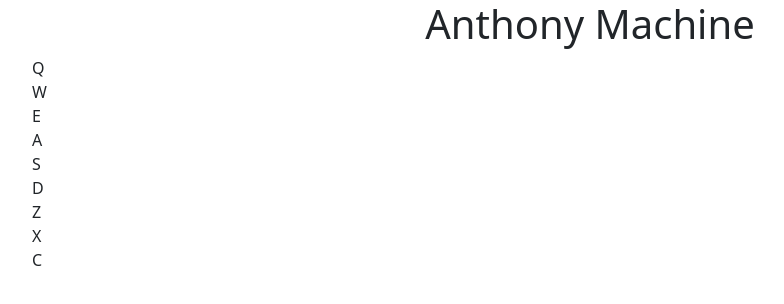
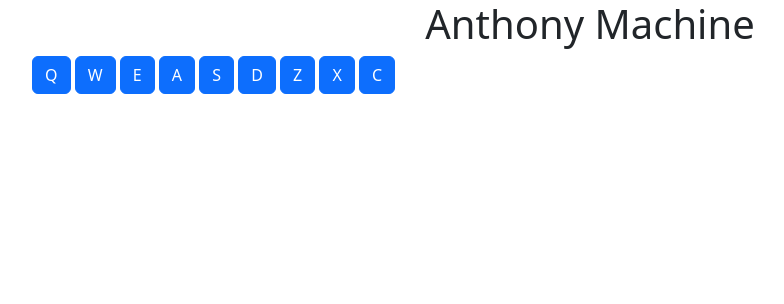
Before and after one commit to JeanbaptisteLDN/FrontEndFCC, a plain HTML site: page AnthonyMachine/index.html in a window 1280 px wide. Shown: the whole page, without its empty margins (50-834 px from the left). Drawn offline with nearby package versions, Linux system fonts and the light colour scheme.

Commit message:
Updated index file and trigger for button Q

```diff
--- a/AnthonyMachine/index.html
+++ b/AnthonyMachine/index.html
@@ -7,6 +7,13 @@
     <title>Anthony Machine</title>
     <link href="https://cdn.jsdelivr.net/npm/bootstrap@5.3.0-alpha1/dist/css/bootstrap.min.css" rel="stylesheet"
         integrity="sha384-GLhlTQ8iRABdZLl6O3oVMWSktQOp6b7In1Zl3/Jr59b6EGGoI1aFkw7cmDA6j6gD" crossorigin="anonymous">
+    <script>
+        function play() {
+            var audio = document.getElementById("Q");
+            audio.play();
+        }
+    </script>
+
 </head>
 
 <body>
@@ -14,42 +21,42 @@
     <div class="container" id="drum-machine">
         <h1 class="text-center">Anthony Machine</h1>
         <div id="display"></div>
-        <div class="drum-pad" id="drum-0">
+        <button class="btn btn-primary drum-pad" id="drum-0" onclick="play()">
             Q
-            <audio src="./clip/Afrikaans.mp3" class="clip" id="Q"></audio>
-        </div>
-        <div class="drum-pad" id="drum-1">
+            <audio src="./clip/Afrikaans.mp3" class="clip" id="Q" ></audio>
+        </button>
+        <button class="btn btn-primary drum-pad" id="drum-1">
             W
             <audio src="./clip/Arabic.mp3" class="clip" id="W"></audio>
-        </div>
-        <div class="drum-pad" id="drum-2">
+        </button>
+        <button class="btn btn-primary drum-pad" id="drum-2">
             E
             <audio src="./clip/Danish.mp3" class="clip" id="E"></audio>
-        </div>
-        <div class="drum-pad" id="drum-3">
+        </button>
+        <button class="btn btn-primary drum-pad" id="drum-3">
             A
             <audio src="./clip/French.mp3" class="clip" id="A"></audio>
-        </div>
-        <div class="drum-pad" id="drum-4">
+        </button>
+        <button class="btn btn-primary drum-pad" id="drum-4">
             S
             <audio src="./clip/Hindi.mp3" class="clip" id="S"></audio>
-        </div>
-        <div class="drum-pad" id="drum-5">
+        </button>
+        <button class="btn btn-primary drum-pad" id="drum-5">
             D
             <audio src="./clip/Japanese.mp3" class="clip" id="D"></audio>
-        </div>
-        <div class="drum-pad" id="drum-6">
+        </button>
+        <button class="btn btn-primary drum-pad" id="drum-6">
             Z
             <audio src="./clip/Latin.mp3" class="clip" id="Z"></audio>
-        </div>
-        <div class="drum-pad" id="drum-7">
+        </button>
+        <button class="btn btn-primary drum-pad" id="drum-7">
             X
             <audio src="./clip/Swedish.mp3" class="clip" id="X"></audio>
-        </div>
-        <div class="drum-pad" id="drum-8">
+        </button>
+        <button class="btn btn-primary drum-pad" id="drum-8">
             C
             <audio src="./clip/USEnglish.mp3" class="clip" id="C"></audio>
-        </div>
+        </button>
     </div>
 
 
```
